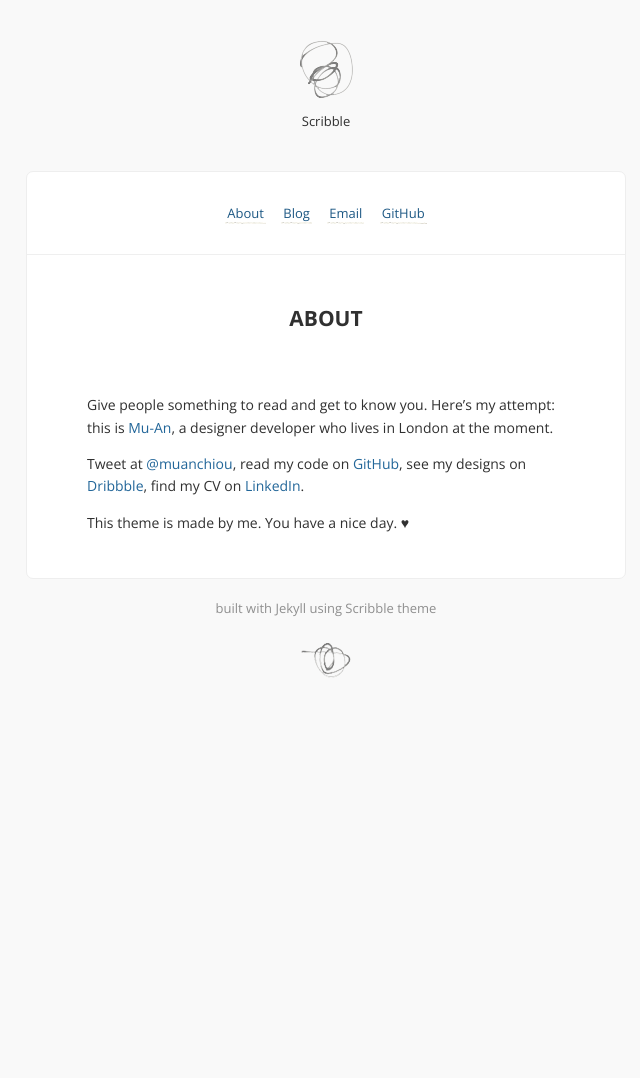
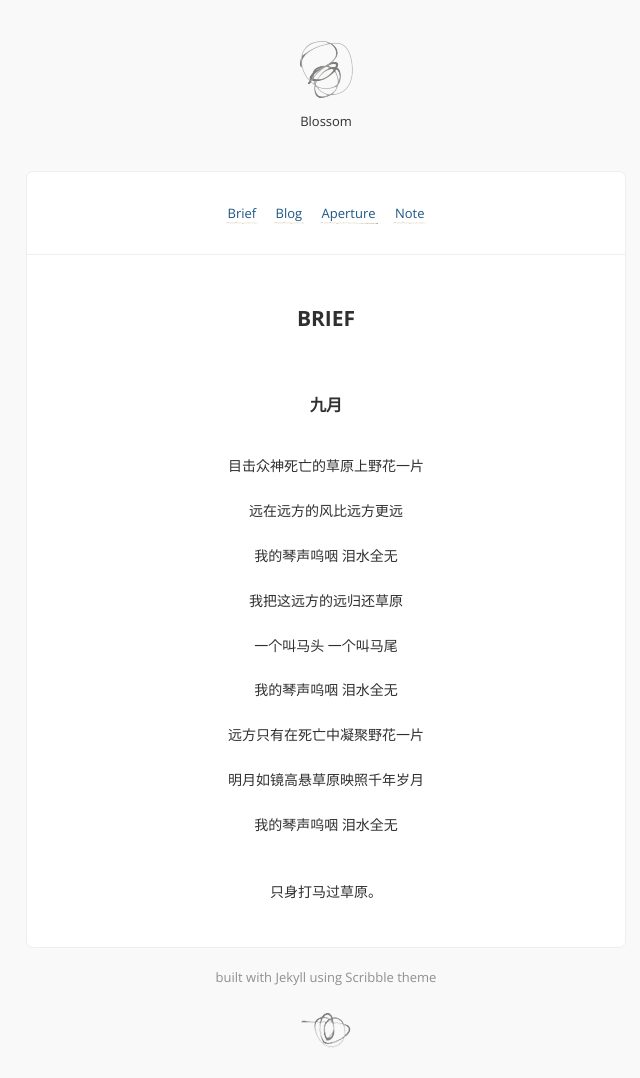
Before and after one commit to yujian78/yujian78.github.io, a Jekyll site: the page built from about.md, in a window 1280 px wide. Shown: the whole page, without its empty margins (314-954 px from the left). Built offline with Jekyll 4.4.1, drawn with Linux system fonts in a browser that asks for light colours; Markdown is read by kramdown in place of the engine named in the settings; comment, search, counter and statistics services are not loaded; before the commit the page ends 900 px from its top, so only the background shows below that.

Commit message:
老子要手动空格

```diff
--- a/_config.yml
+++ b/_config.yml
@@ -1,4 +1,4 @@
-title:            Scribble
+title:            Blossom
 description:      A jekyll theme. Because I scribble.
 url:              # Site url.
 signoff:          # Your name.
@@ -7,17 +7,15 @@ facebook_appid:   # appid for like button, remove from /_includes/share.html if
 google_analytics: # set tracking, remove from /javascripts/basic.js if unwanted.
 
 links:
-  - name:         About
+  - name:         Brief
     url:          /about
   - name:         Blog
-    url:          http://muan.co
-    external:     true
-  - name:         Email
+    url:          /
+  - name:         Aperture
     url:          mailto:hello@muan.co
     external:     true
-  - name:         GitHub
-    url:          http://github.com/muan
-    external:     true
+  - name:         Note
+    url:          /note
 pygments:         true
 permalink:        pretty
 markdown:         rdiscount
--- a/_layouts/page.html
+++ b/_layouts/page.html
@@ -9,7 +9,7 @@
     {% include header.html %}
     <div id='container'>
       {% include links.html %}
-      <div class="content">
+        <div class="content">
           <section class='post'>
             <h1>{{ page.title }}</h1>
             {{ content }}
--- a/about.md
+++ b/about.md
@@ -1,10 +1,20 @@
 ---
 layout: page
-title: About
+title: brief
 ---
+<h3 style="text-align:center;">九月</h3>
+<p  style="text-align:center;">
 
-Give people something to read and get to know you. Here's my attempt: this is [Mu-An](http://muan.co), a designer developer who lives in London at the moment.
+<br />
+目击众神死亡的草原上野花一片<br /><br />
+远在远方的风比远方更远<br /><br />
+我的琴声呜咽 泪水全无<br /><br />
+我把这远方的远归还草原<br /><br />
+一个叫马头 一个叫马尾<br /><br />
+我的琴声呜咽 泪水全无<br /><br />
+远方只有在死亡中凝聚野花一片<br /><br />
+明月如镜高悬草原映照千年岁月<br /><br />
+我的琴声呜咽 泪水全无<br /><br /><br />
+只身打马过草原。<br />
 
-Tweet at [@muanchiou](http://twitter.com/muanchiou), read my code on [GitHub](http://github.com/muan), see my designs on [Dribbble](http://dribbble.com/muan), find my CV on [LinkedIn](http://uk.linkedin.com/in/muanchiou).
-
-This theme is made by me. You have a nice day. ♥
+</p>
```
Also changed, not shown: note.md (added, +12 -0 lines).
